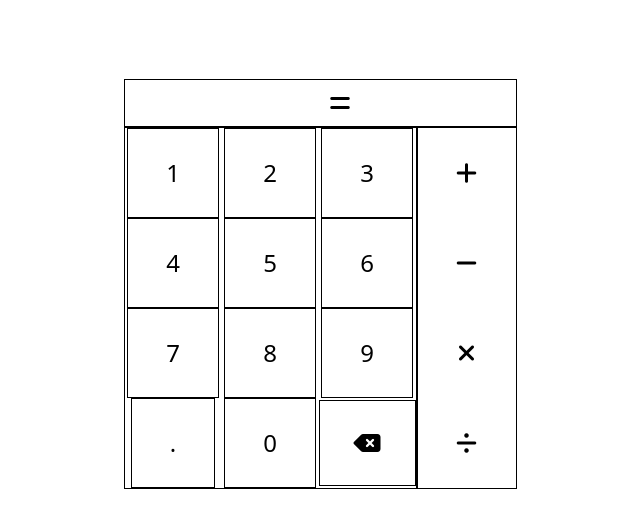
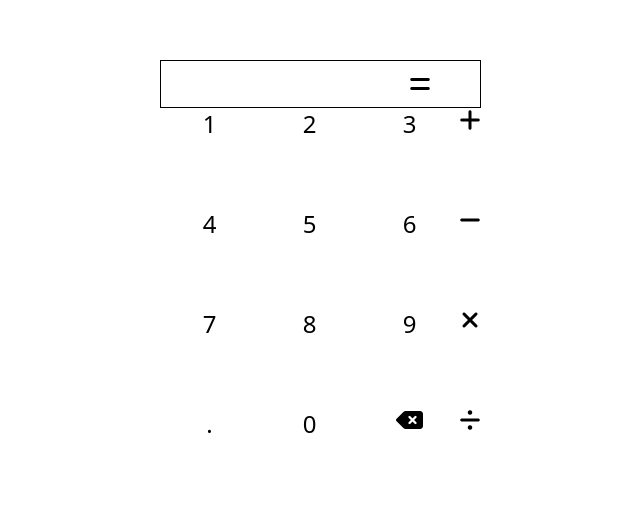
Before and after one commit to Jowelss/Calculator, a website: page index.html in a window 1280 px wide. Shown: the part 116-644 px from the top of the page, without its empty margins (320-960 px from the left). Drawn offline with Linux system fonts and the light colour scheme.

Commit message:
grid items center resolve

```diff
--- a/index.html
+++ b/index.html
@@ -14,41 +14,36 @@
   <body class="h-screen flex justify-center items-center">
     <main id="main" class="text-2xl">
       <div
-        class="show-container flex justify-around items-center h-[48px] border"
+        class="show-container flex justify-around items-center h-[48px] border mb-0.5"
       >
-        <div class="min-w-[200px]" id="show"></div>
+        <div class="min-w-[200px] max-w-[200px]" id="show"></div>
 
-        <span class="fa-solid fa-equals" id="result"></span>
+        <span class="fa-solid fa-equals cursor-pointer" id="result"></span>
 
-        <div id="show-result" class="min-w-[160px] text-end"></div>
+        <div id="show-result" class="min-w-[97px] max-w-[97px] text-end"></div>
 
         <!-- <span id="error">Te falta agregar un valor númerico</span> -->
       </div>
 
-      <div class="grid grid-cols-[1fr_100px] h-full">
+      <div class="flex gap-0.5 text-center">
         <div
-          class="number-container grid grid-cols-3 justify-items-center items-center border"
+          class="number-container grid grid-cols-[100px_100px_100px] grid-rows-[100px_100px_100px_100px] gap-0.5"
         >
-          <span class="number py-[28px] px-[38px] border">1</span>
-          <span class="number py-[28px] px-[38px] border">2</span>
-          <span class="number py-[28px] px-[38px] border">3</span>
-          <span class="number py-[28px] px-[38px] border">4</span>
-          <span class="number py-[28px] px-[38px] border">5</span>
-          <span class="number py-[28px] px-[38px] border">6</span>
-          <span class="number py-[28px] px-[38px] border">7</span>
-          <span class="number py-[28px] px-[38px] border">8</span>
-          <span class="number py-[28px] px-[38px] border">9</span>
-          <span class="number py-[28px] px-[38px] border">.</span>
-          <span class="number py-[28px] px-[38px] border">0</span>
-          <span
-            id="delete"
-            class="fa-solid fa-delete-left py-[30px] px-[34px] border"
-          ></span>
+          <span class="number">1</span>
+          <span class="number">2</span>
+          <span class="number">3</span>
+          <span class="number">4</span>
+          <span class="number">5</span>
+          <span class="number">6</span>
+          <span class="number">7</span>
+          <span class="number">8</span>
+          <span class="number">9</span>
+          <span class="number">.</span>
+          <span class="number">0</span>
+          <span id="delete" class="number fa-solid fa-delete-left"></span>
         </div>
 
-        <div
-          class="operator-container grid grid-cols-1 items-center justify-items-center border"
-        >
+        <div class="operator-container grid grid-cols-[100px] gap-0.5">
           <span class="operator fa-solid fa-plus" id="sumar"></span>
 
           <span class="operator fa-solid fa-minus" id="restar"></span>
```
